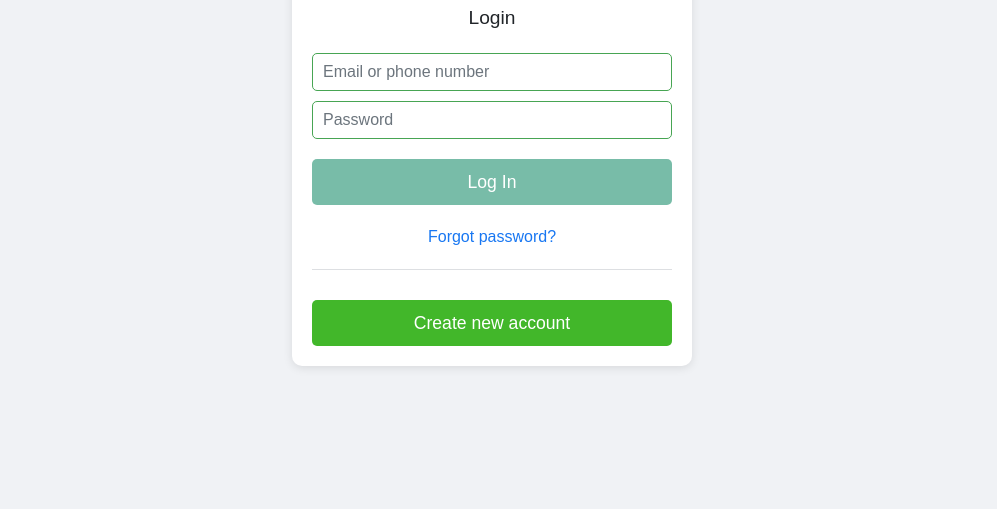
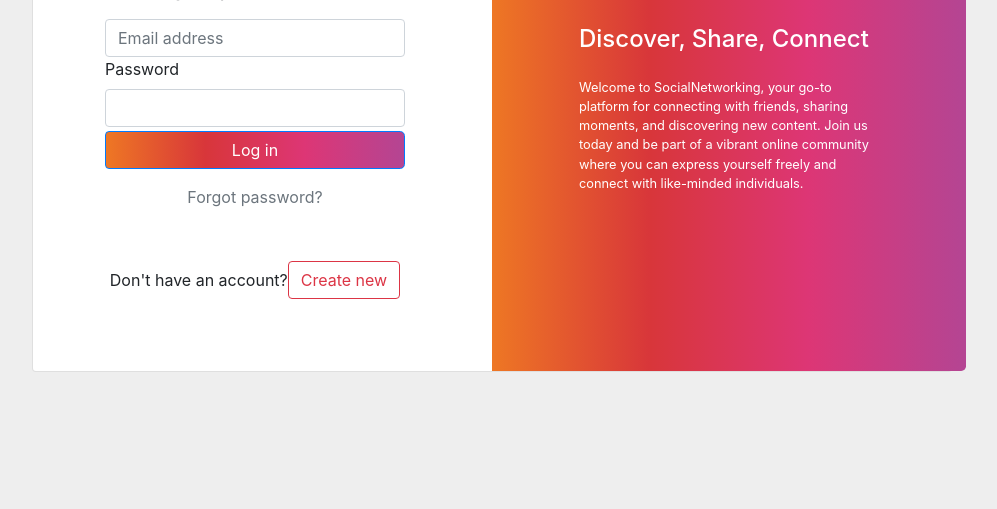
Before and after one commit to PROJECT-SPRING-2024/SocialNetworkingPlatform, a website: page SocialNetworking/public/login.html in a window 1280 px wide. Shown: the part 291-800 px from the top of the page, without its empty margins (148-1145 px from the left). Drawn offline with nearby package versions, Linux system fonts and the light colour scheme.

Commit message:
login change ui

```diff
--- a/SocialNetworking/public/login.html
+++ b/SocialNetworking/public/login.html
@@ -6,120 +6,93 @@
   <meta name="viewport" content="width=device-width, initial-scale=1.0">
   <title>SocialNetworking - Log in or Sign up</title>
   <!-- Bootstrap CSS -->
-    <link href="https://maxcdn.bootstrapcdn.com/bootstrap/4.5.2/css/bootstrap.min.css" rel="stylesheet">
+  <link rel="stylesheet" href="https://stackpath.bootstrapcdn.com/bootstrap/4.5.2/css/bootstrap.min.css">
   <!-- Toastify CSS -->
   <link rel="stylesheet" type="text/css" href="https://cdn.jsdelivr.net/npm/toastify-js/src/toastify.min.css">
   <style>
-        body {
-            font-family: Arial, sans-serif;
-            background-color: #f0f2f5;
-            display: flex;
-            justify-content: center;
-            align-items: center;
-            height: 100vh;
-            margin: 0;
+    .gradient-form {
+      background: #eee;
     }
-        #main_con {
-            background-color: #fff;
-            width: 400px;
-            padding: 20px;
-            border-radius: 10px;
-            box-shadow: 0 2px 10px rgba(0, 0, 0, 0.1);
+
+    .gradient-custom-2 {
+      background: linear-gradient(to right, #ee7724, #d8363a, #dd3675, #b44593);
     }
-        .img_logo {
-            text-align: center;
-            margin-bottom: 20px;
+
+    @media (min-width: 768px) {
+      .gradient-form {
+        height: 100vh !important;
       }
-        .img_logo img {
-            width: 150px;
     }
-        .para_1 {
-            text-align: center;
-            font-size: 1.2em;
-            margin-bottom: 20px;
+
+    @media (min-width: 769px) {
+      .gradient-custom-2 {
+        border-top-right-radius: .3rem;
+        border-bottom-right-radius: .3rem;
       }
-        .input_user {
-            width: 100%;
-            padding: 10px;
-            margin: 10px 0;
-            border: 1px solid #47a553;
-            border-radius: 5px;
-            font-size: 1em;
-        }
-        .log {
-            background-color: #31997aa6;
-            color: #fff;
-            border: none;
-            cursor: pointer;
-            border-radius: 5px;
-            font-size: 1.1em;
-            width: 100%;
-        }
-        .log:hover {
-            background-color: #165bd4;
-        }
-        .CA {
-            background-color: #42b72a;
-            color: #fff;
-            border: none;
-            cursor: pointer;
-            border-radius: 5px;
-            font-size: 1.1em;
-            width: 100%;
-            padding: 10px;
-            margin-top: 10px;
-        }
-        .CA:hover {
-            background-color: #36a420;
-        }
-        p {
-            text-align: center;
-            margin-top: 10px;
-        }
-        hr {
-            margin: 20px 0;
-            border: none;
-            height: 1px;
-            background-color: #dddfe2;
     }
   </style>
 </head>
 <body>
-    <main id="main_con">
-        <section id="sec_con">
-            <div id="con_1">
-                <div class="img_logo">
-                    <img src="images/logo.png" alt="SocialNetworking Logo">
+  <section class="h-100 gradient-form" style="background-color: #eee;">
+    <div class="container h-100">
+      <div class="row d-flex justify-content-center align-items-center h-100">
+        <div class="col-xl-10">
+          <div class="card rounded-3 text-black">
+            <div class="row g-0">
+              <div class="col-lg-6">
+                <div class="card-body p-md-5 mx-md-4">
+
+                  <div class="text-center">
+                    <h4 class="mt-1 mb-5 pb-1">SocialNetworking</h4>
                   </div>
-                <div class="para_1">
-                    <p>Login</p>
+
+                  <form id="loginForm" action="/api/auth/login" method="post">
+                    <p>Please login to your account</p>
+
+                    <div class="form-outline ">
+                      <input type="email" name="email" id="form2Example11" class="form-control" placeholder="Email address" required />
+                      <label class="form-label" for="form2Example22">Password</label>
+                    </div>
+
+                    <div class="form-outline ">
+                      <input type="password" name="password" id="form2Example22" class="form-control" required />
+
+                    </div>
+
+                    <div class="text-center pt-1 mb-5 pb-1">
+                      <button type="submit" class="btn btn-primary btn-block fa-lg gradient-custom-2 mb-3">Log in</button>
+                      <a class="text-muted" href="#!" onclick="window.location.href='/forgot-pass'; return false;">Forgot password?</a>
+                    </div>
+
+                    <div class="d-flex align-items-center justify-content-center pb-4">
+                      <p class="mb-0 me-2">Don't have an account?</p>
+                      <button type="button" class="btn btn-outline-danger" onclick="window.location.href='/signup'">Create new</button>
+                    </div>
+
+                  </form>
+
                 </div>
               </div>
-            <div id="con_2">
-                <div id="form1">
-                    <form id="loginForm" action="/api/auth/login" method="post">
-                        <input type="email" name="email" required placeholder="Email or phone number" class="input_user form-control">
-                        <input type="password" name="password" required placeholder="Password" class="input_user form-control">
-                        <button type="submit" class="input_user log btn btn-primary">Log In</button>
-                        <p>
-                            <a style="color: #1877f2;" onclick="window.location.href='/forgot-pass'; return false;">Forgot password?</a>
-                        </p>
-                        <hr>
-                        <button type="button" class="CA btn btn-success" onclick="window.location.href='/signup'">Create new account</button>
-                    </form>
+              <div class="col-lg-6 d-flex align-items-center gradient-custom-2">
+                <div class="text-white px-3 py-4 p-md-5 mx-md-4">
+                  <h4 class="mb-4">Discover, Share, Connect</h4>
+                  <p class="small mb-0">Welcome to SocialNetworking, your go-to platform for connecting with friends, sharing moments, and discovering new content. Join us today and be part of a vibrant online community where you can express yourself freely and connect with like-minded individuals.</p>
+                </div>
+              </div>
+            </div>
+          </div>
+        </div>
       </div>
     </div>
   </section>
-    </main>
+
   <!-- Bootstrap JS and dependencies -->
-    <script src="https://ajax.googleapis.com/ajax/libs/jquery/3.5.1/jquery.min.js"></script>
-    <script src="https://cdnjs.cloudflare.com/ajax/libs/popper.js/1.16.0/umd/popper.min.js"></script>
-    <script src="https://maxcdn.bootstrapcdn.com/bootstrap/4.5.2/js/bootstrap.min.js"></script>
+  <script src="https://code.jquery.com/jquery-3.5.1.min.js"></script>
+  <script src="https://cdn.jsdelivr.net/npm/@popperjs/core@2.5.4/dist/umd/popper.min.js"></script>
+  <script src="https://stackpath.bootstrapcdn.com/bootstrap/4.5.2/js/bootstrap.min.js"></script>
   <!-- Toastify JS -->
   <script type="text/javascript" src="https://cdn.jsdelivr.net/npm/toastify-js"></script>
   <script>
-
-
     document.getElementById('loginForm').addEventListener('submit', async function(event) {
       event.preventDefault();
       const form = event.target;
@@ -133,7 +106,6 @@
         },
         body: JSON.stringify(data)
       });
-
 
       if (response.ok) {
         const result = await response.json();
@@ -154,7 +126,7 @@
         }, 1000);
       } else {
         Toastify({
-                    text: result.error,
+          text: "Login failed!",
           duration: 1000,
           close: true,
           gravity: "top",
```
Lines whose indentation alone changed are shown as unchanged.
